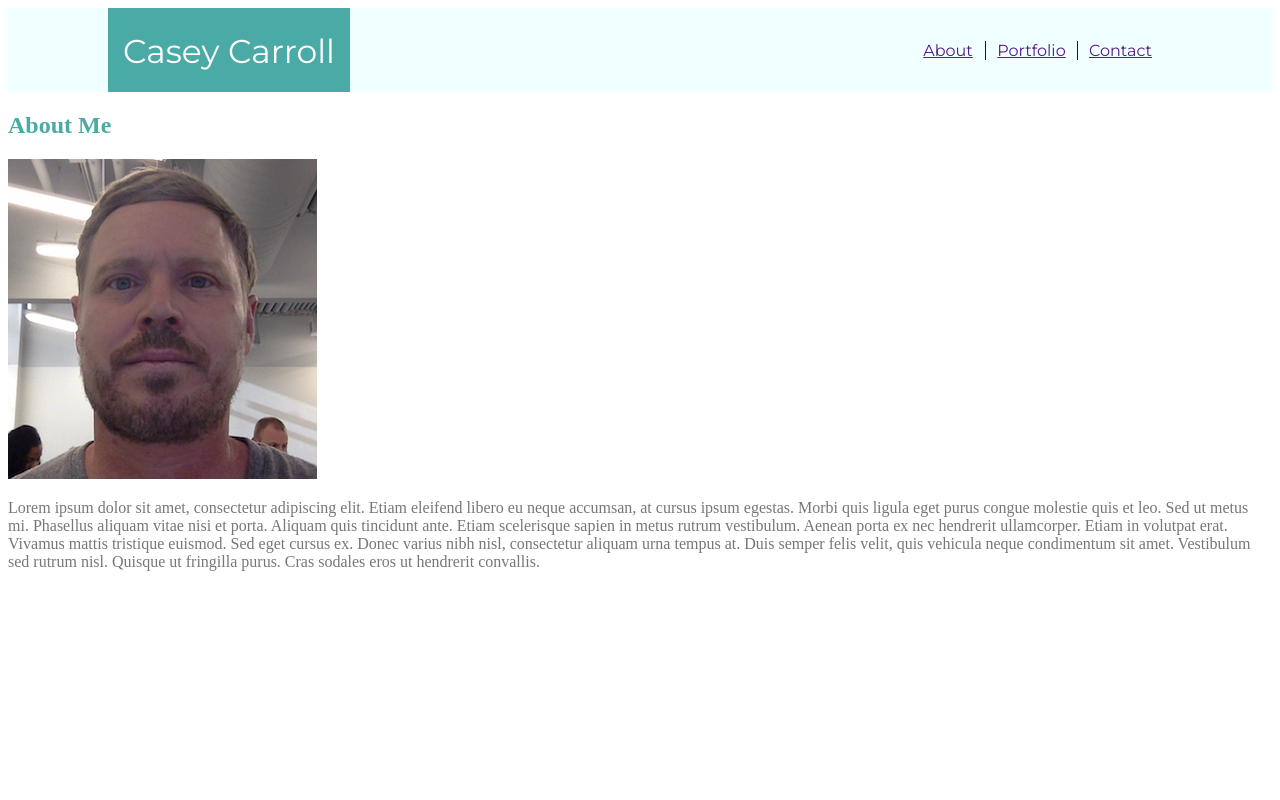
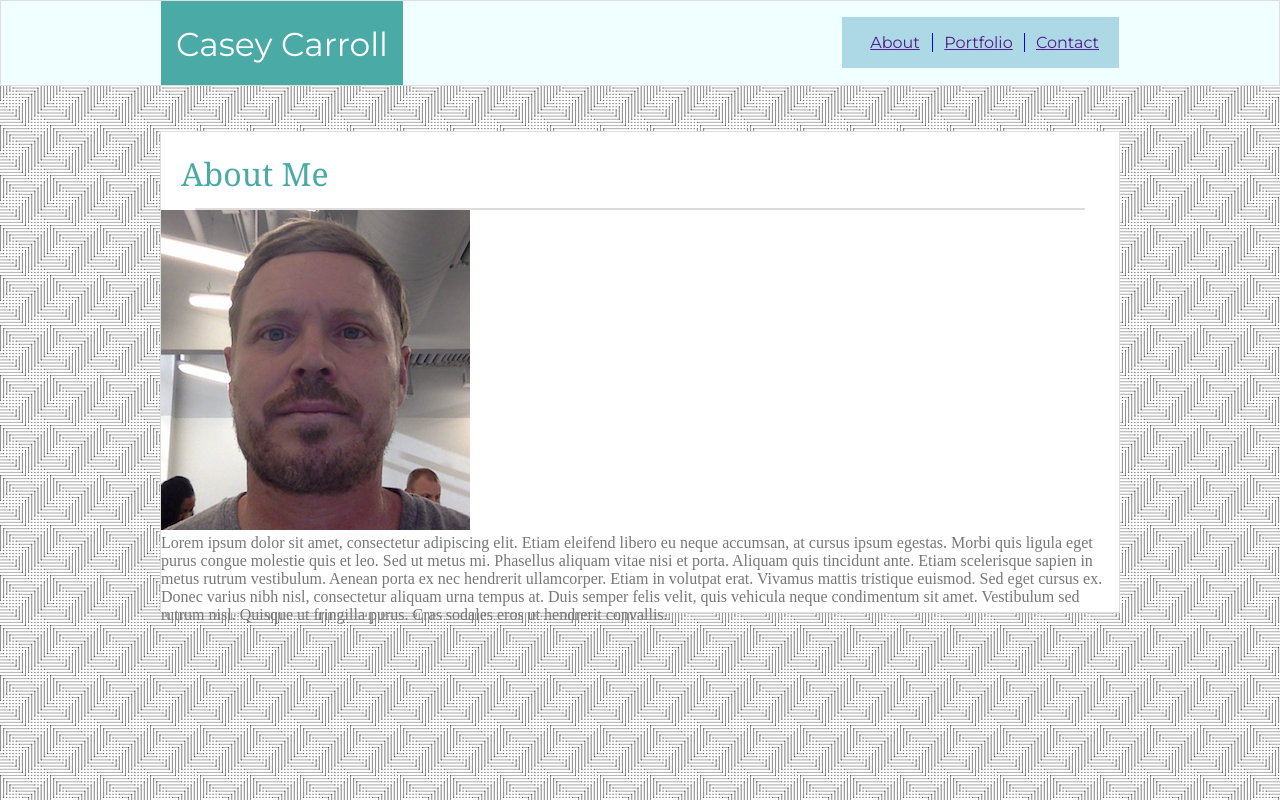
Before and after one commit to caseydean8/Basic-Portfolio, a plain HTML site: page index.html in a window 1280 px wide. Drawn offline with Linux system fonts and the light colour scheme.

Commit message:
Added lower content box and background pattern

```diff
--- a/assets/css/style.css
+++ b/assets/css/style.css
@@ -1,19 +1,39 @@
-
-
-
-
+* {
+    margin: 0;
+    padding: 0;
+}
+body {
+    background-image: url("crossline-dots.png");
+}
 header {
     margin-top: 0px;
     height: 84px;
     font-family: 'Montserrat', sans-serif;
     text-align: center;
     background: azure;
+    border: #dddddd;
+    border-style: solid;
+    border-width: 1px;
 }
 
+.main {
+    width: 958px;
+    margin: 0 auto;
+}
+
+#two {
+    margin-top: 45px;
+    background-color: #ffffff;
+    height: 480px;
+    border: #dddddd;
+    border-style: solid;
+    border-width: 1px;
+    padding: 0px;
+}
 #name {
     font-size: 33px;
     margin-top: 0px;
-    margin-left: 100px;
+    /* margin-left: 100px; */
     height: 61px;
     background-color: #4aaaa5;
     margin-right: 362px;
@@ -21,15 +41,16 @@ header {
     padding-top: 23px;
     width: 242px;
     color: #ffffff;
+    float: left;
 }
 
 #links {
-    margin-right: 100px;
-    margin-top: -67px;
+    /* margin-right: 100px; */
+    margin-top: 16px;
     float: right;
     width: 245px;
     padding: 16px;
-    /* background: lightblue; */
+    background: lightblue;
 
 }
 
@@ -58,8 +79,21 @@ header {
     /* margin-left: 74px; */
 }
 
+#lower {
+    height: 56px;
+    font-family: Georgia, 'Times New Roman', Times, serif;
+    font-size: 32px;
+    padding-top: 20px;
+    padding-left: 20px;
+    color: #4aaaa5;
+}
 
-
+#lower-spacer {
+    width: 890px;
+    height: 2px;
+    margin: 0 auto;
+    background-color:#dddddd;
+}
 
 
 
@@ -76,3 +110,16 @@ h2 {
 p {
     color: #777777;
 }
+
+#migs {
+    /* The image used */
+    background-image: url(Portfolio-background.jpg);
+    /* Full height */
+    height: 100%;
+
+    /* Center and scale the image nicely */
+    background-position: center;
+    background-repeat: no-repeat;
+    background-size: cover;
+    position:
+}
--- a/index.html
+++ b/index.html
@@ -9,6 +9,8 @@
     <link href="https://fonts.googleapis.com/css?family=Montserrat&display=swap" rel="stylesheet">
 <body>
    <header>
+
+    <div class="main">
        <div id="name">
            Casey Carroll
        </div>
@@ -34,16 +36,26 @@
                 <a href="">Contact</a>
             </div>
         </div>
-
+    </div>
 
     </header>
 
+   <div class="main" id="two">
+        <div id="lower" >
+            About Me
+        </div>
+        <div id="lower-spacer">
 
-    <h2>About Me</h2>
+        </div>
 
-    <img src = "Assets/Images/ProfilePhoto.png" alt="My Headshot">
 
-    <p>Lorem ipsum dolor sit amet, consectetur adipiscing elit. Etiam eleifend libero eu neque accumsan, at cursus ipsum egestas. Morbi quis ligula eget purus congue molestie quis et leo. Sed ut metus mi. Phasellus aliquam vitae nisi et porta. Aliquam quis tincidunt ante. Etiam scelerisque sapien in metus rutrum vestibulum. Aenean porta ex nec hendrerit ullamcorper. Etiam in volutpat erat. Vivamus mattis tristique euismod. Sed eget cursus ex. Donec varius nibh nisl, consectetur aliquam urna tempus at. Duis semper felis velit, quis vehicula neque condimentum sit amet. Vestibulum sed rutrum nisl. Quisque ut fringilla purus. Cras sodales eros ut hendrerit convallis.</p>
+        <img src = "Assets/Images/ProfilePhoto.png" alt="My Headshot">
+
+        <p>Lorem ipsum dolor sit amet, consectetur adipiscing elit. Etiam eleifend libero eu neque accumsan, at cursus ipsum egestas. Morbi quis ligula eget purus congue molestie quis et leo. Sed ut metus mi. Phasellus aliquam vitae nisi et porta. Aliquam quis tincidunt ante. Etiam scelerisque sapien in metus rutrum vestibulum. Aenean porta ex nec hendrerit ullamcorper. Etiam in volutpat erat. Vivamus mattis tristique euismod. Sed eget cursus ex. Donec varius nibh nisl, consectetur aliquam urna tempus at. Duis semper felis velit, quis vehicula neque condimentum sit amet. Vestibulum sed rutrum nisl. Quisque ut fringilla purus. Cras sodales eros ut hendrerit convallis.</p>
+
+   </div>
+
+
 
 </body>
 </html>
```
Also changed, not shown: contact.html (+31 -7 lines), portfolio.html (+36 -5 lines), Portfolio-background.jpg (added), assets/css/crossline-dots.png (added).
